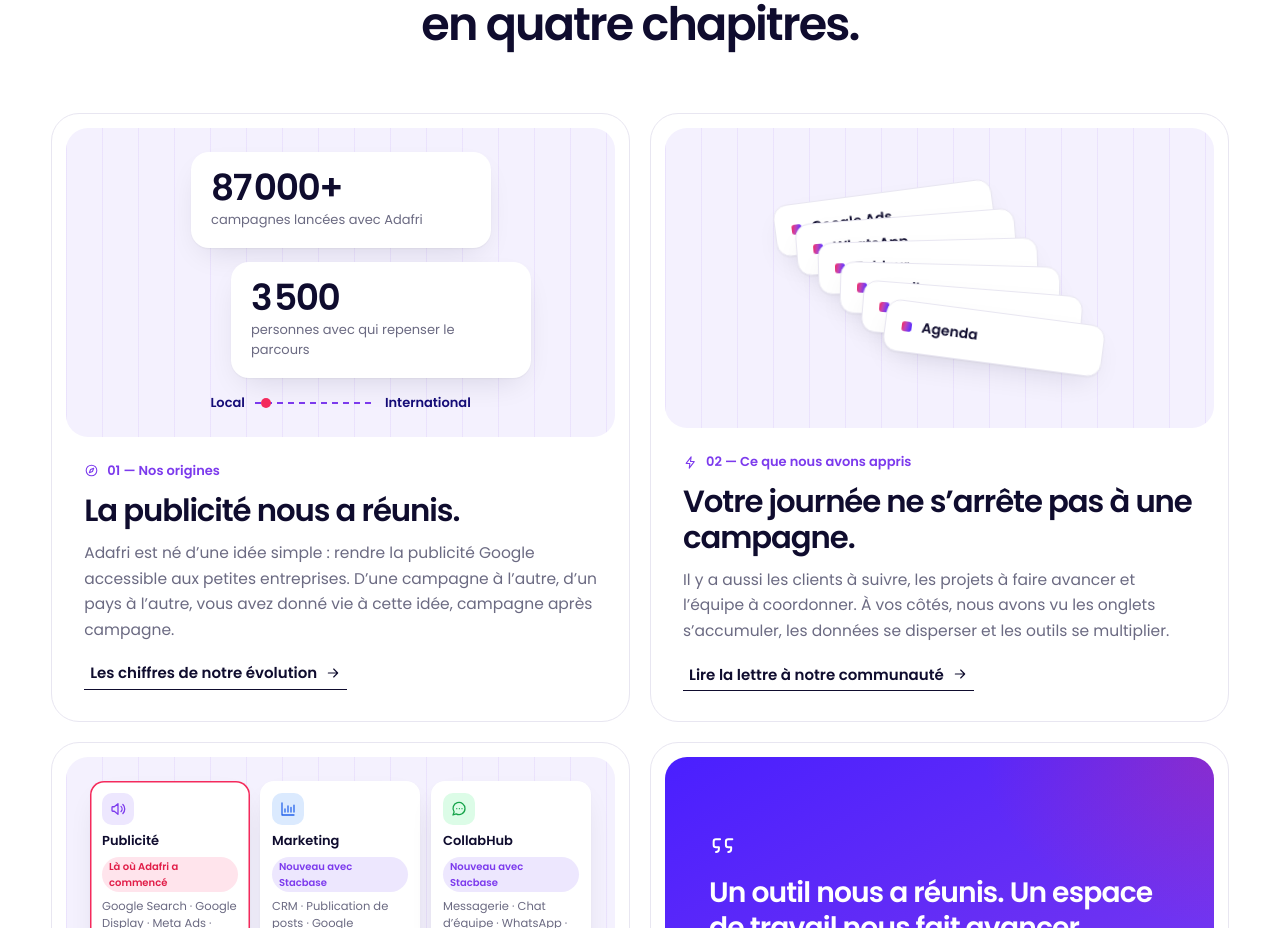
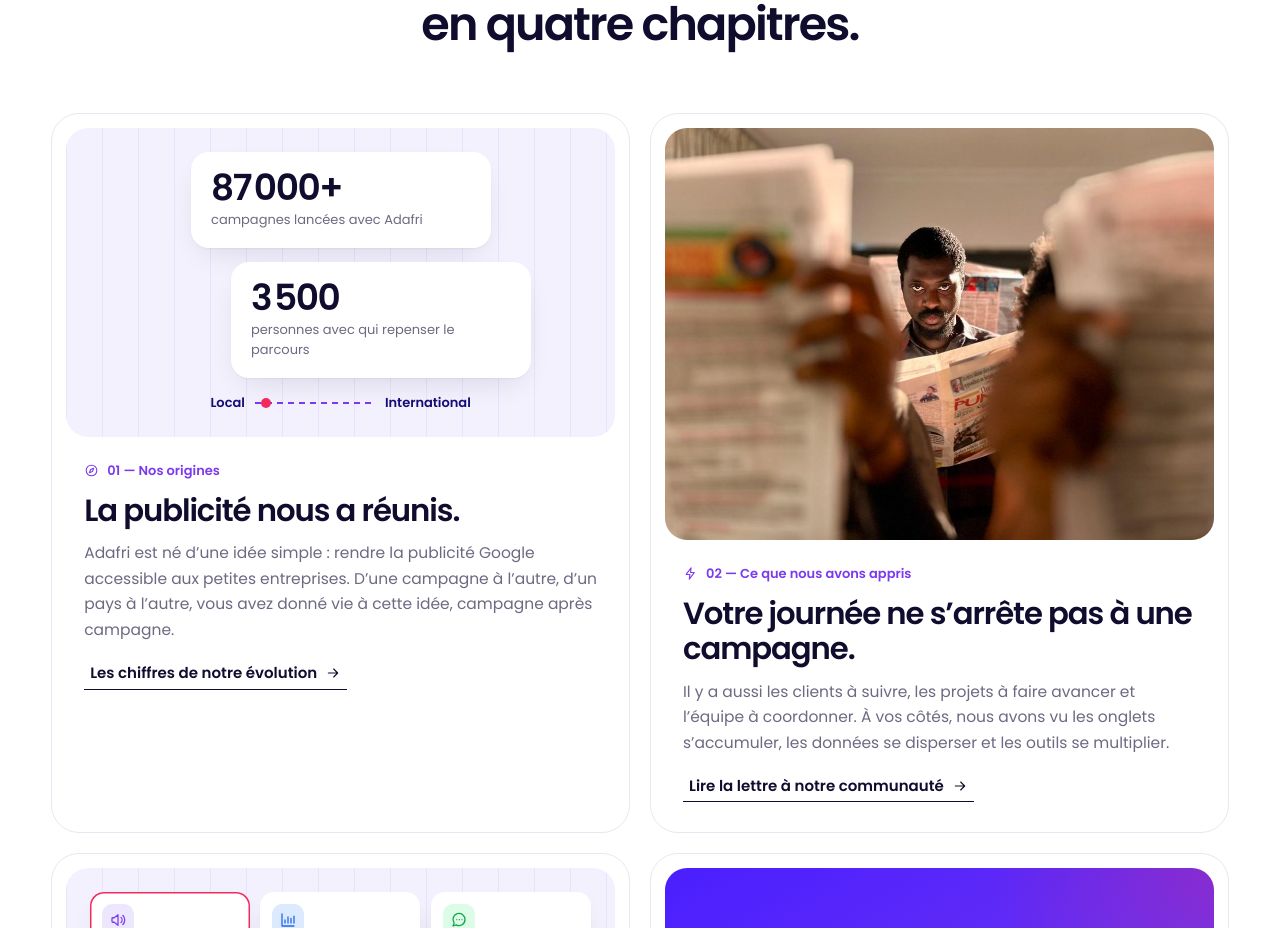
Before and after one commit to Cheikh-Kanteye/stacbase-landing, a Next.js app: page /adafri in a window 1280 px wide. Shown: the part 1510-2438 px from the top of the page. Built offline with nearby package versions, Linux system fonts and the light colour scheme.

Commit message:
feat(site): Adafri chapitre 02 — une photo à la place de la pile d'onglets (#10)

```diff
--- a/components/AdafriStory.module.css
+++ b/components/AdafriStory.module.css
@@ -860,3 +860,22 @@
 .hubCard:first-child {
   box-shadow: inset 0 0 0 1.5px #f42a5c, var(--shadow);
 }
+
+/* Chapitre 02 : la photo occupe tout le cadre. */
+.vPhoto {
+  padding: 0;
+}
+
+.vPhoto img {
+  width: 100%;
+  height: 100%;
+  min-height: 300px;
+  object-fit: cover;
+  object-position: 50% 40%;
+  transform: scale(1.06);
+  transition: transform 1.6s var(--ease-out);
+}
+
+.chapter:global(.is-in) .vPhoto img {
+  transform: none;
+}
--- a/components/AdafriStory.tsx
+++ b/components/AdafriStory.tsx
@@ -136,13 +136,11 @@ function ChapterVisual({ i, c, lang }: { i: number; c: Copy; lang: Lang }) {
     )
   if (i === 1)
     return (
-      <div className={`${s.visual} ${s.vTabs}`}>
-        {c.tabsPile.map((label, k) => (
-          <div key={label} className={s.tabCard} style={{ '--k': k } as CSSProperties}>
-            <span />
-            {label}
-          </div>
-        ))}
+      // Une vraie photo : quelqu'un noyé sous les papiers, plutôt qu'une pile
+      // d'onglets dessinés (retour du 2026-10-26).
+      <div className={`${s.visual} ${s.vPhoto}`}>
+        {/* eslint-disable-next-line @next/next/no-img-element */}
+        <img src='/media/people/gars.jpeg' alt='' width={1080} height={810} loading='lazy' />
       </div>
     )
   if (i === 2)
```
Also changed, not shown: public/media/people/gars.jpeg (added).
